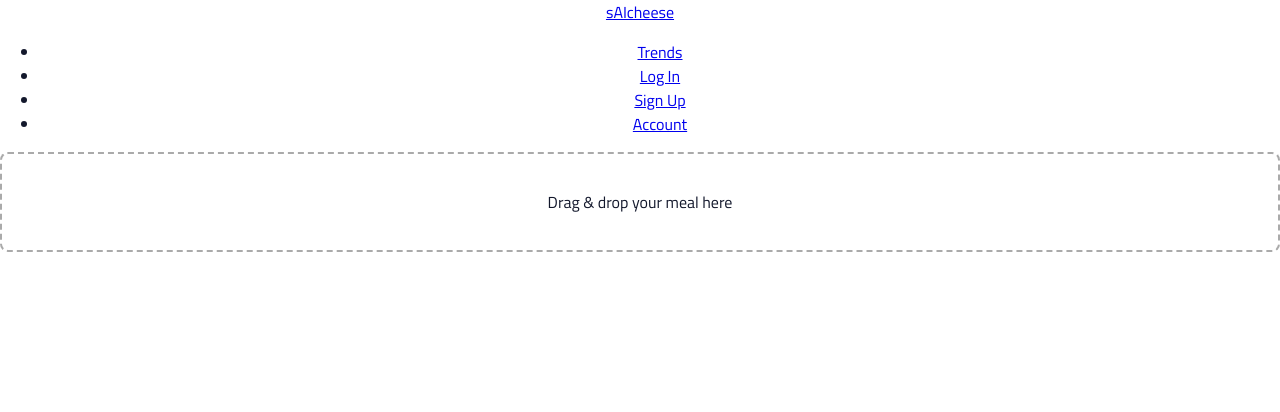
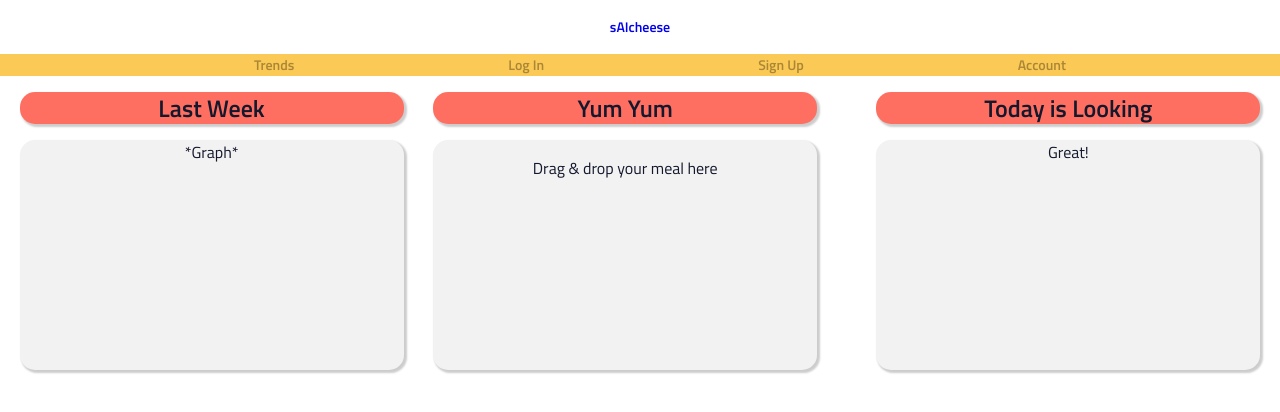
Before and after one commit to CanadianWall/bryce-borer-capstone, a React (Create React App) app: page / in a window 1280 px wide. Shown: the top 412 px of the page. Built offline with nearby package versions, Linux system fonts and the light colour scheme; no server answers.

Commit message:
mostly styling done

```diff
--- a/src/components/Header/Header.js
+++ b/src/components/Header/Header.js
@@ -32,17 +32,17 @@ const Header = (props) => {
 
 
 
-    return(
-        <header>
+    return (
+        <header className="header">
             <nav>
-        <div className="logo">
+                <div className="header--logo">
                     <a href="/">sAIcheese</a>
                 </div>
-        <ul className="nav-links">
-          <li><a href="/trends">Trends</a></li>
-          <li><a href="/login">{isLoggedIn ?(props.userName) : ("Log In")}</a></li>
-          <li><a href="/signup">Sign Up</a></li>
-          <li><a href="/account">Account</a></li>
+                <ul className="header__links">
+                    <li className="header__links--item"><a href="/trends">Trends</a></li>
+                    <li className="header__links--item"><a href="/login">{isLoggedIn ? (props.userName) : ("Log In")}</a></li>
+                    <li className="header__links--item"><a href="/signup">Sign Up</a></li>
+                    <li className="header__links--item"><a href="/account">Account</a></li>
                 </ul>
             </nav>
         </header>
--- a/src/components/Header/Header.scss
+++ b/src/components/Header/Header.scss
@@ -1,2 +1,57 @@
 @import "../../styles/partials/_mixins.scss";
 @import "../../styles/partials/_variables.scss";
+
+* {
+    text-decoration: none;
+}
+
+
+
+li {
+    display: flex;
+    text-decoration: none;
+
+    a {
+        text-decoration: none;
+        color: $dark-yellow;
+        transition: color 0.3s ease;
+        background-color: $yellow;
+
+        &:hover {
+            color: $orange;
+            /* Hover color */
+        }
+    }
+}
+
+nav {
+    width: 100%;
+}
+
+.header {
+    display: flex;
+    width: 100%;
+
+    &__links{
+        display: flex;
+        flex-direction: row;
+        text-decoration: none;
+        justify-content: space-evenly;
+        background-color: $yellow;
+
+
+        &--item{
+            display: flex;
+            text-decoration: none;
+        }
+    }
+
+    &--logo {
+        display: flex;
+        text-decoration: none;
+        background-color: white;
+        justify-content: center;
+        width: 100%;
+        padding-top: $mobile-margin;
+    }
+}
--- a/src/components/MealProcessing/MealProcessing.scss
+++ b/src/components/MealProcessing/MealProcessing.scss
@@ -10,22 +10,27 @@
 
     &--img {
         object-fit: contain;
-        max-width: 100%;
+        width: 100%;
     }
 }
 
 .meal {
+    height: 100%;
+    &__box {
+        display: flex;
+        border-radius: 8px;
+        text-align: center;
+        justify-content: center;
+        cursor: pointer;
+        height: 230px;
 
-    &__box {
-        border: 2px dashed #aaa;
-        border-radius: 8px;
-        padding: 20px;
-        text-align: center;
-        cursor: pointer;
+        @include tablet{
+
+        }
 
         &--image{
-            max-width: 100%;
-            max-height: 200px;
+            height: 100%;
+            object-fit: contain;
         }
     }
 }
--- a/src/pages/Home/Home.js
+++ b/src/pages/Home/Home.js
@@ -7,46 +7,73 @@ import Header from "../../components/Header/Header";
 const baseUrl = "http://localhost:8080";
 const signupUrl = `${baseUrl}/signup`;
 const loginUrl = `${baseUrl}/login`;
+const space = ' ';
 
 const Home = () => {
     const [foodMacros, setFoodMacros] = useState({
         foodMacros:
-        {foodName: '',
+        {
+            foodName: '',
             size: 0,
             calories: 0,
             carbs: 0,
             protein: 0,
             fat: 0,
-        sugar: 0}
+            sugar: 0
+        }
     })
 
     const handleFoodLogging = () => {
 
     }
 
-    const updateFoodMacros  = (newData) => {
+    const updateFoodMacros = (newData) => {
         setFoodMacros(newData);
     }
     return (
-        <main>
-
+        <main className="home">
+            <div className="home--wrapper">
+                <div className="home__box">
+                    <h2 className="home__box--title"> Last Week</h2>
+                    <div className="home__box--content"> *Graph*</div>
+                </div>
+                <div className="home__box">
+                    <h2 className="home__box--title"> Yum Yum</h2>
+                    <div className="home__box--content">
                         <MealProcessing
                             foodMacros={foodMacros}
                             updateFoodMacros={updateFoodMacros}
                         />
+                    </div>
+                </div>
                 {foodMacros.foodMacros.foodName ? (
-            <div className="food">
-                <h2 className="food__name">Looks like a delicious {foodMacros.foodMacros.foodName}</h2>
+                    <div className="home__box">
+                        <div className="home__box--title">
+                            <h2 className="food__name">Looks like a delicious
+                            <span> </span>
+                                <span className="food__name--identified">
+                                    {foodMacros.foodMacros.foodName}
+                                </span>
+                            </h2>
+                        </div>
+                        <div className="home__box--content">
                             <h3 className="food__facts"> Here are some food facts on your meal:</h3>
                             <h4 className="food__facts--info"> Portion size: {foodMacros.foodMacros.size}g</h4>
                             <h4 className="food__facts--info"> Calories: {foodMacros.foodMacros.calories}g</h4>
                             <h4 className="food__facts--info"> Carbohydrates: {foodMacros.foodMacros.carbs}g</h4>
                             <h4 className="food__facts--info"> Proteins: {foodMacros.foodMacros.protein}g</h4>
                             <h4 className="food__facts--info"> Sugars: {foodMacros.foodMacros.sugar}g</h4>
+                        </div>
 
                         <button className="food--button" onClick={handleFoodLogging}> Log my food!</button>
                     </div>
                 ) : (<div></div>)}
+                <div className="home__box">
+                    <h2 className="home__box--title"> Today is Looking</h2>
+                    <div className="home__box--content"> Great!</div>
+                </div>
+            </div>
+
 
         </main>
     )
--- a/src/pages/Home/Home.scss
+++ b/src/pages/Home/Home.scss
@@ -1,23 +1,82 @@
 @import "../../styles/partials/_mixins.scss";
 @import "../../styles/partials/_variables.scss";
 
+
+.home {
+    display: flex;
+    justify-content: center;
+    align-items: center;
+    width: 100%;
+
+
+    &--wrapper {
+        display: flex;
+        flex-wrap: wrap;
+        flex-direction: column;
+        width: 100%;
+        justify-content: center;
+        align-items: center;
+        gap: 10px;
+
+        @include tablet {
+            flex-direction: row;
+            justify-content: space-evenly;
+            align-items: flex-start;
+        }
+    }
+
+    &__box {
+
+        width: calc(100% - ($mobile-margin)*2);
+        // padding: $mobile-margin;
+
+        @include tablet {
+            width: 30%;
+        }
+
+        &--title {
+            background-color: $orange;
+            // width: 230px;
+            margin: 0 0 $mobile-margin 0;
+            border-radius: 15px;
+            box-shadow: 2px 2px 2px 1px rgb(0 0 0 / 20%);
+        }
+
+        &--content {
+            // width: 230px;
+            height: 230px;
+            background-color: $light-grey;
+            border-radius: 15px;
+            margin-bottom: calc($mobile-margin/2);
+            box-shadow: 2px 2px 2px 1px rgb(0 0 0 / 20%);
+        }
+    }
+}
+
+
 .food {
-    width:100%;
+    width: 100%;
     display: flex;
     flex-direction: column;
     padding: 0 $mobile-margin;
 
-    &__name{
-        width:500px;
+    &__name {
         display: flex;
+        justify-content: center;
+        margin: 0 0 $mobile-margin 0;
+
+        &--identified{
+            color:white;
+            padding-left: 5px;
+        }
     }
 
-    &__facts{
-        width:500px;
+    &__facts {
+
         display: flex;
 
-        &--info{
-            width:500px;
+        &--info {
+
             display: flex;
             margin: 0;
         }
@@ -28,9 +87,9 @@
 }
 
 .food--button {
-    position:relative;
+    position: relative;
     display: flex;
-width:150px;
+    width: 150px;
     justify-content: center;
     padding: 10px 20px;
     font-size: 18px;
@@ -42,19 +101,22 @@ justify-content: center;
     text-decoration: none;
     transition: 0.5s;
     overflow: hidden;
+    box-shadow: 2px 2px 2px 1px rgb(0 0 0 / 20%);
 
     // Shine animation for hover
     &:hover {
-    background-color: $orange; /* Change the background color on hover */
-    color: #fff; /* Change the text color on hover */
+        background-color: $orange;
+        /* Change the background color on hover */
+        color: #fff;
+        /* Change the text color on hover */
         transition: background-color 0.5s ease, color 0.5s ease;
     }
 
-  &:nth-child(2):hover{
+    &:nth-child(2):hover {
         background: #ff3c7f;
     }
 
-  &::before{
+    &::before {
         content: '';
         position: absolute;
         top: 0;
@@ -65,7 +127,7 @@ justify-content: center;
         transition: 0.5s
     }
 
-  &:hover::before{
+    &:hover::before {
         left: 100%;
     }
 
--- a/src/styles/partials/_global.scss
+++ b/src/styles/partials/_global.scss
@@ -12,6 +12,16 @@ body {
     color: $black;
 
 }
+
+// html,
+// body {
+//     margin: 0;
+//     padding: 0;
+//     box-sizing: border-box;
+//     font-family: $font-regular;
+//     color: $black;
+
+// }
 
 // html{
 //     overflow: hidden;
@@ -58,7 +68,8 @@ h2 {
 h3,
 label,
 link,
-button {
+button,
+a {
     font-size: 13px;
     line-height: 20px;
     font-family: $font-bold;
```
Lines whose indentation alone changed are shown as unchanged.
